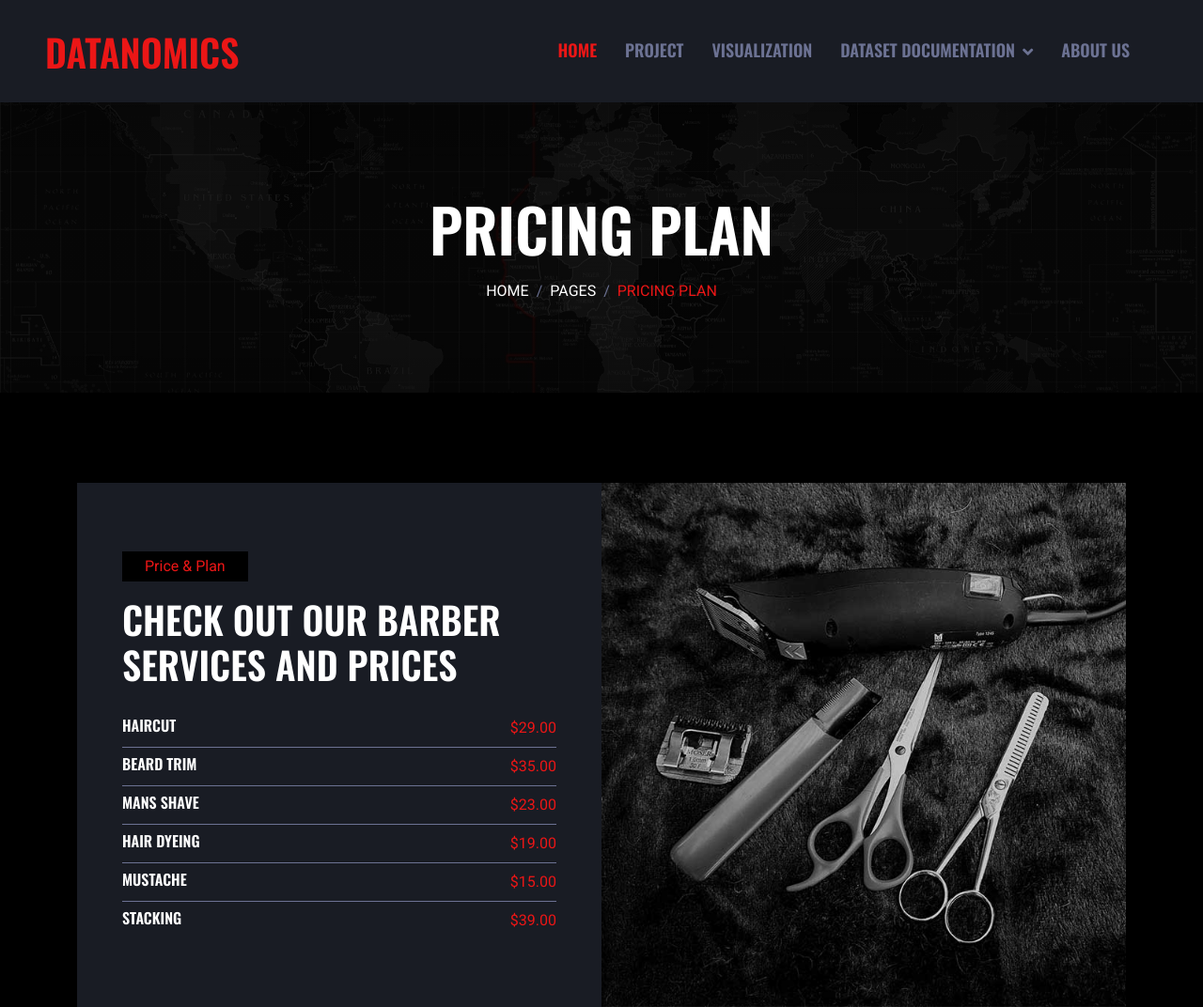
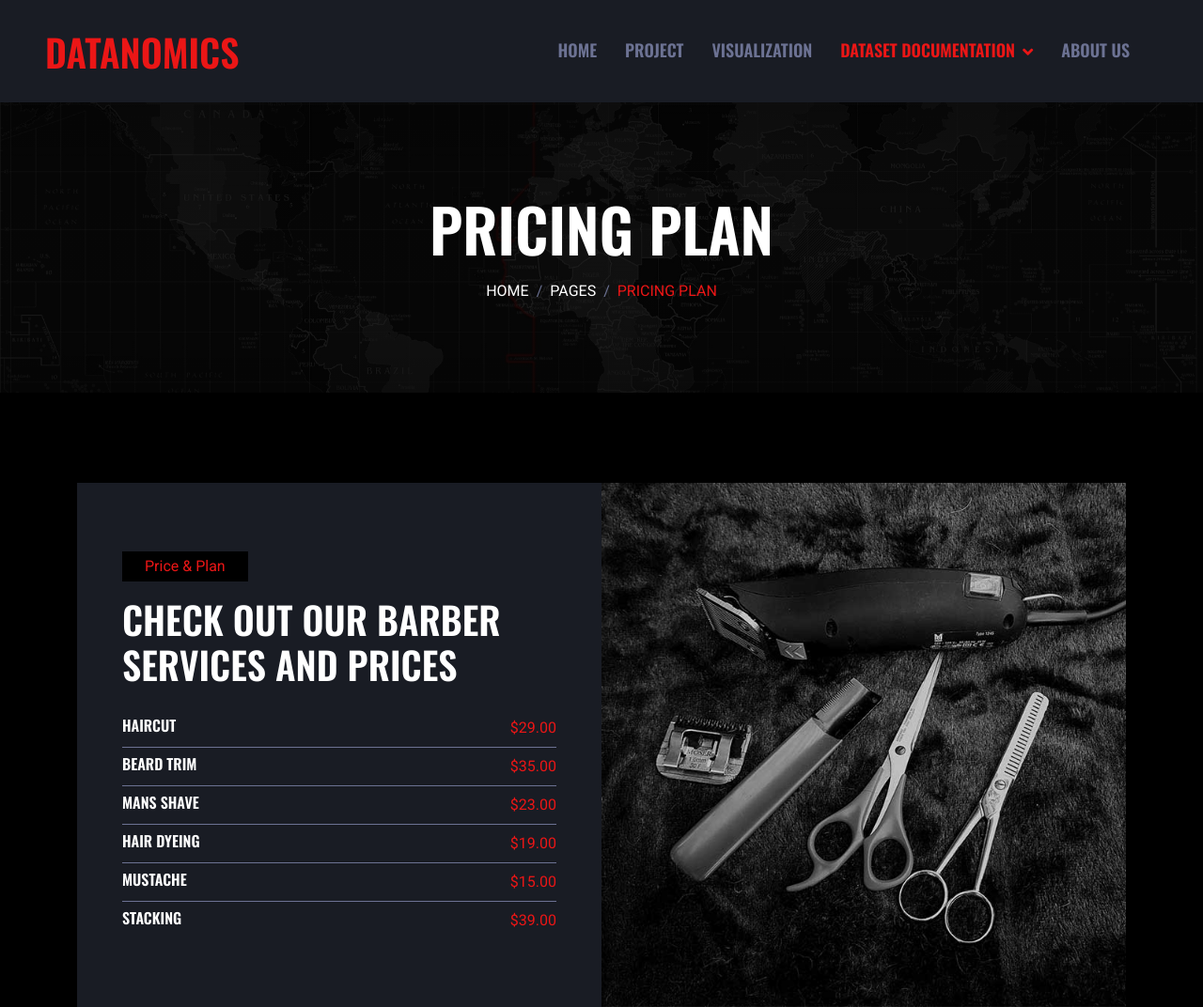
Before and after one commit to ahsanv101/OpenAccess, a plain HTML site: page ES.html in a window 1280 px wide. Shown: the top 1072 px of the page at 94% size. Drawn offline with nearby package versions, Linux system fonts and the light colour scheme.

Commit message:
fixed nav active bar

```diff
--- a/ES.html
+++ b/ES.html
@@ -51,11 +51,11 @@
         </button>
         <div class="collapse navbar-collapse" id="navbarCollapse">
             <div class="navbar-nav ms-auto p-4 p-lg-0">
-                <a href="index.html" class="nav-item nav-link active">Home</a>
+                <a href="index.html" class="nav-item nav-link">Home</a>
                 <a href="about.html" class="nav-item nav-link">Project</a>
                 <a href="service.html" class="nav-item nav-link">Visualization</a>
                 <div class="nav-item dropdown">
-                    <a href="#" class="nav-link dropdown-toggle" data-bs-toggle="dropdown">Dataset Documentation</a>
+                    <a href="#" class="nav-link dropdown-toggle active" data-bs-toggle="dropdown">Dataset Documentation</a>
                     <div class="dropdown-menu m-0">
                         <a href="ES.html" class="dropdown-item">Eurostat</a>
                         <a href="UN.html" class="dropdown-item">UN Data</a>
```
Also changed, not shown: OWID.html (+3 -3 lines), UN.html (+1 -1 lines), about.html (+2 -2 lines), contact.html (+2 -2 lines).
